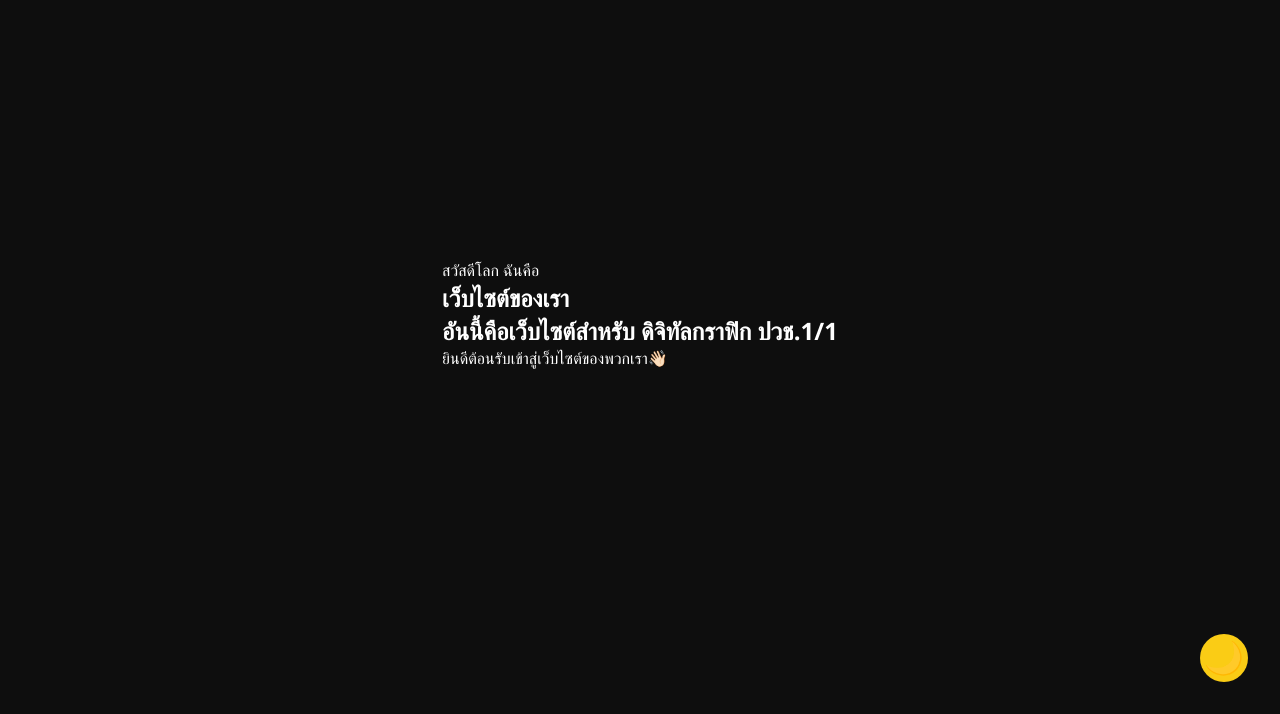
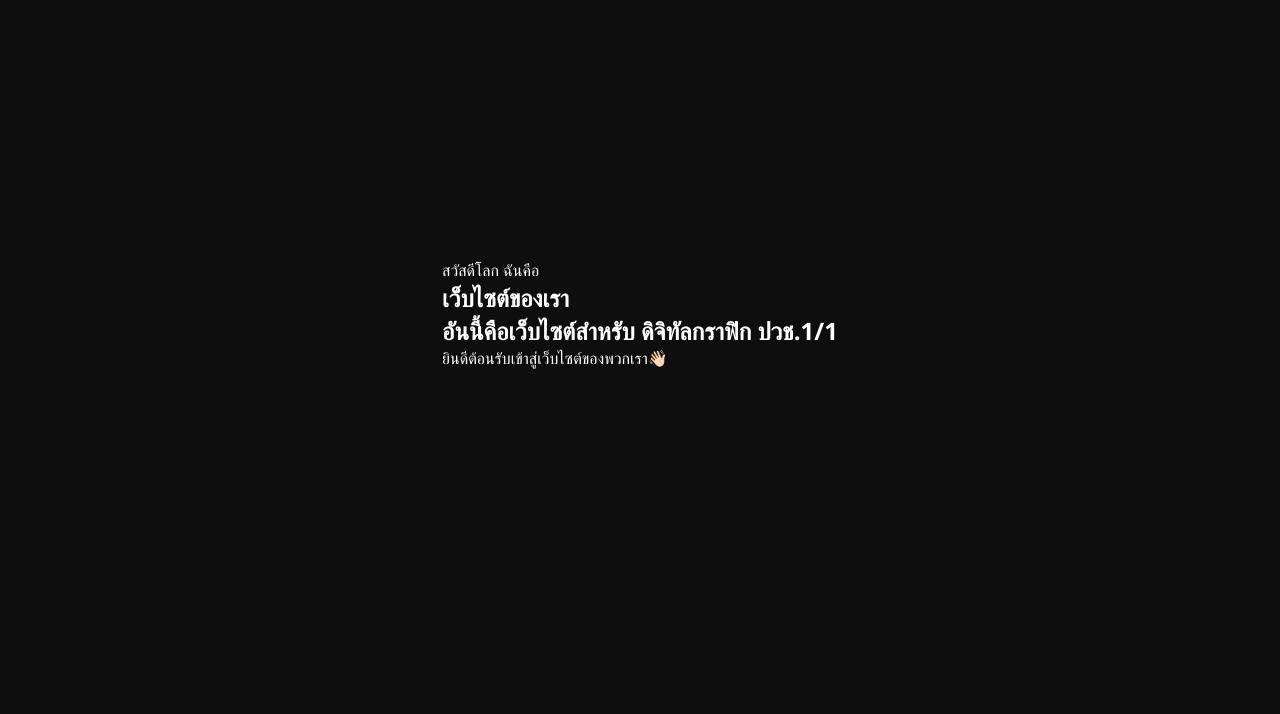
Before and after one commit to sdadwdawfafaxc/wdsdfawds, a plain HTML site: page index.html in a window 1280 px wide. Shown: the part 86-800 px from the top of the page. Drawn offline with Linux system fonts and the light colour scheme.

Commit message:
Update index.html

```diff
--- a/index.html
+++ b/index.html
@@ -49,7 +49,6 @@
       <h2>ใช้ไม่ได้อยู่ในช่วงเวลาหมดอายุ</h2>
     </div>
   </section>
-  <button class="toggle-btn-fixed" id="toggleThemeBtn" onclick="toggleTheme()" aria-label="Toggle Theme"></button>
   <script src="script.js"></script>
 </body>
 </html>
```
